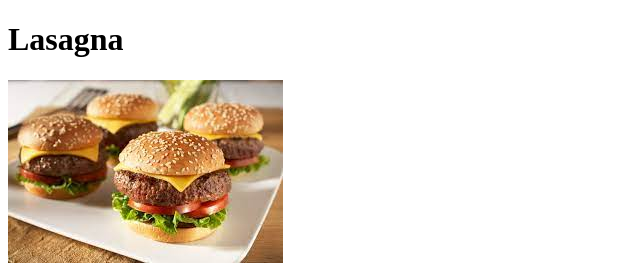
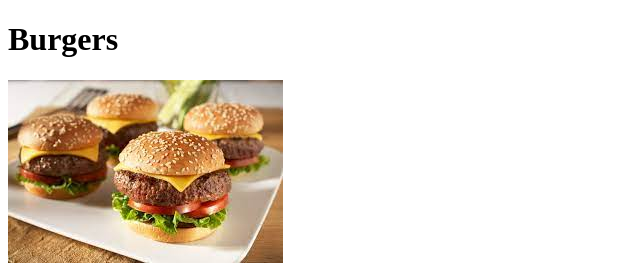
Before and after one commit to elisdad/odin-recipes, a plain HTML site: page recipes/burgers.html in a window 1280 px wide. Shown: the top 265 px of the page, 0-640 px from the left. Drawn offline with Linux system fonts and the light colour scheme.

Commit message:
Corrected Heading for burgers page

```diff
--- a/recipes/burgers.html
+++ b/recipes/burgers.html
@@ -7,7 +7,7 @@
     <title>Document</title>
 </head>
 <body>
-    <h1>Lasagna</h1>
+    <h1>Burgers</h1>
     <p>
         <img src="../images/burger.jpg" alt="burger pic">
     </p>
```
